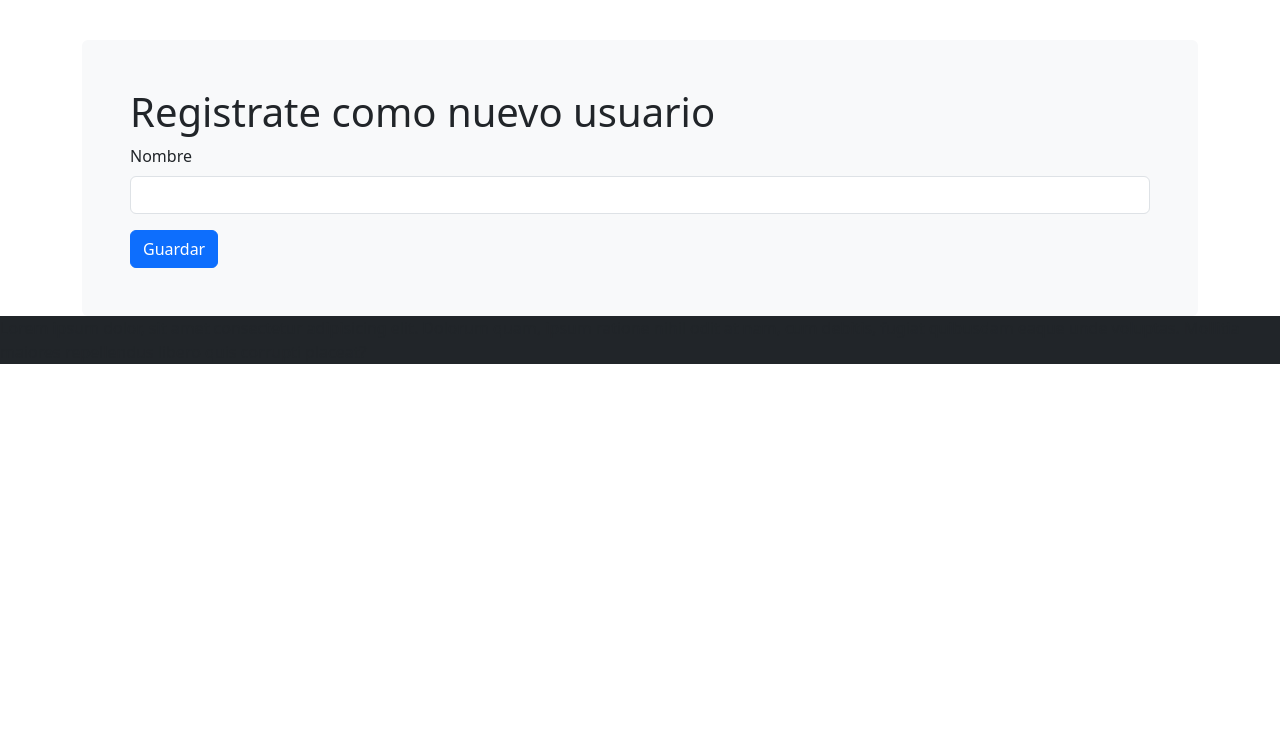
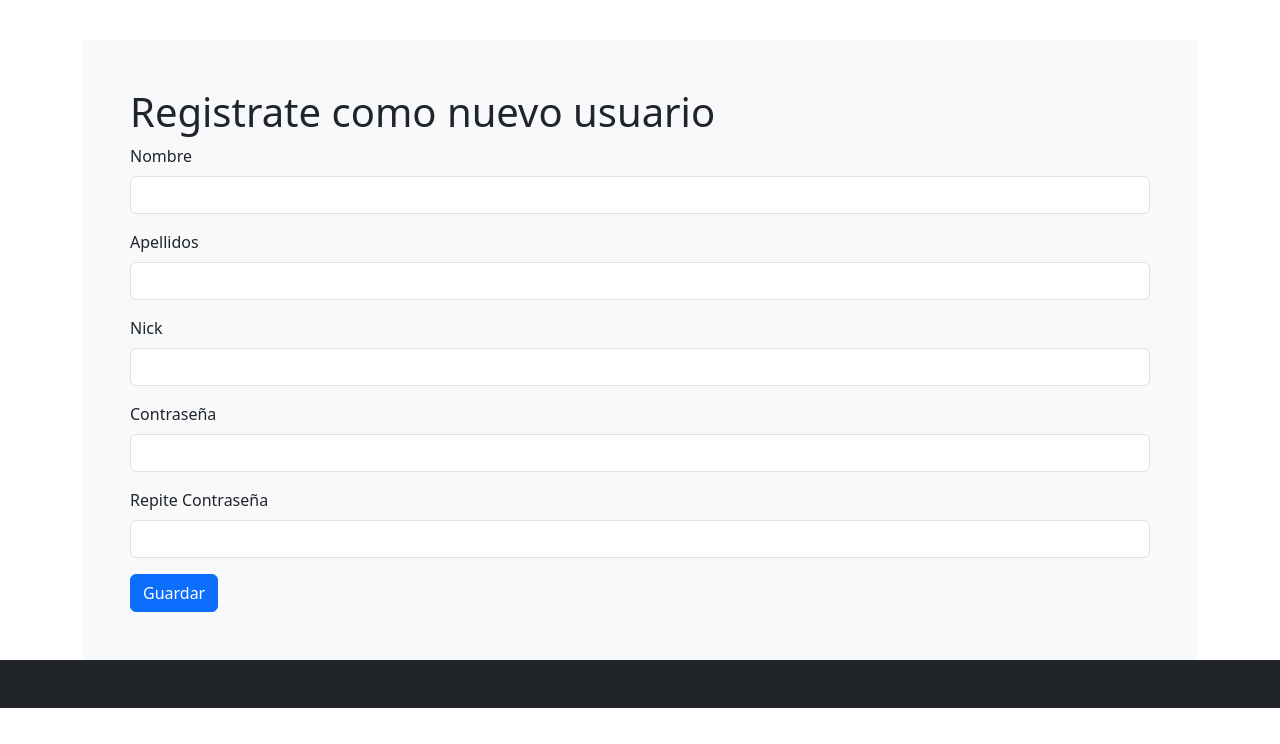
Before and after one commit to anderuraga/php_crud, a PHP site: page /view/registro.php in a window 1280 px wide. Shown: the part 56-800 px from the top of the page. Run offline with PHP 8.4, Linux system fonts and the light colour scheme.

Commit message:
registro usuarios terminado

```diff
--- a/view/registro.php
+++ b/view/registro.php
@@ -12,12 +12,28 @@ include 'includes/alerta.php';
     <form action="<?php echo $URL_WEB ?>controller/registroController.php" method="post">
         <div class="mb-3">
             <label class="form-label">Nombre</label>
-            <input value=""
-                type="text" class="form-control"
-                name="nom">
+            <input value="" type="text" class="form-control" name="nom" palceholder="Tu nombre Completo">
+        </div>
+        <div class="mb-3">
+            <label class="form-label">Apellidos</label>
+            <input value="" type="text" class="form-control" name="apes" palceholder="Tus dos apellidos">
+        </div>
 
+        <div class="mb-3">
+            <label class="form-label">Nick</label>
+            <input value="" type="text" class="form-control" name="nick" palceholder="Nick o nombre de usuario">
         </div>
+        <div class="mb-3">
+            <label class="form-label">Contraseña</label>
+            <input value="" type="password" class="form-control" name="pass1" palceholder="minimo 8 caracteres, usa letras,numeros y signos">
+        </div>
+        <div class="mb-3">
+            <label class="form-label">Repite Contraseña</label>
+            <input value="" type="password" class="form-control" name="pass2">
+        </div>
+
         <button type="submit" class="btn btn-primary">Guardar</button>
+
     </form>
 
 
```
Also changed, not shown: controller/registroController.php (+42 -10 lines), modelo/modeloUsuario.php (+26 -0 lines).
